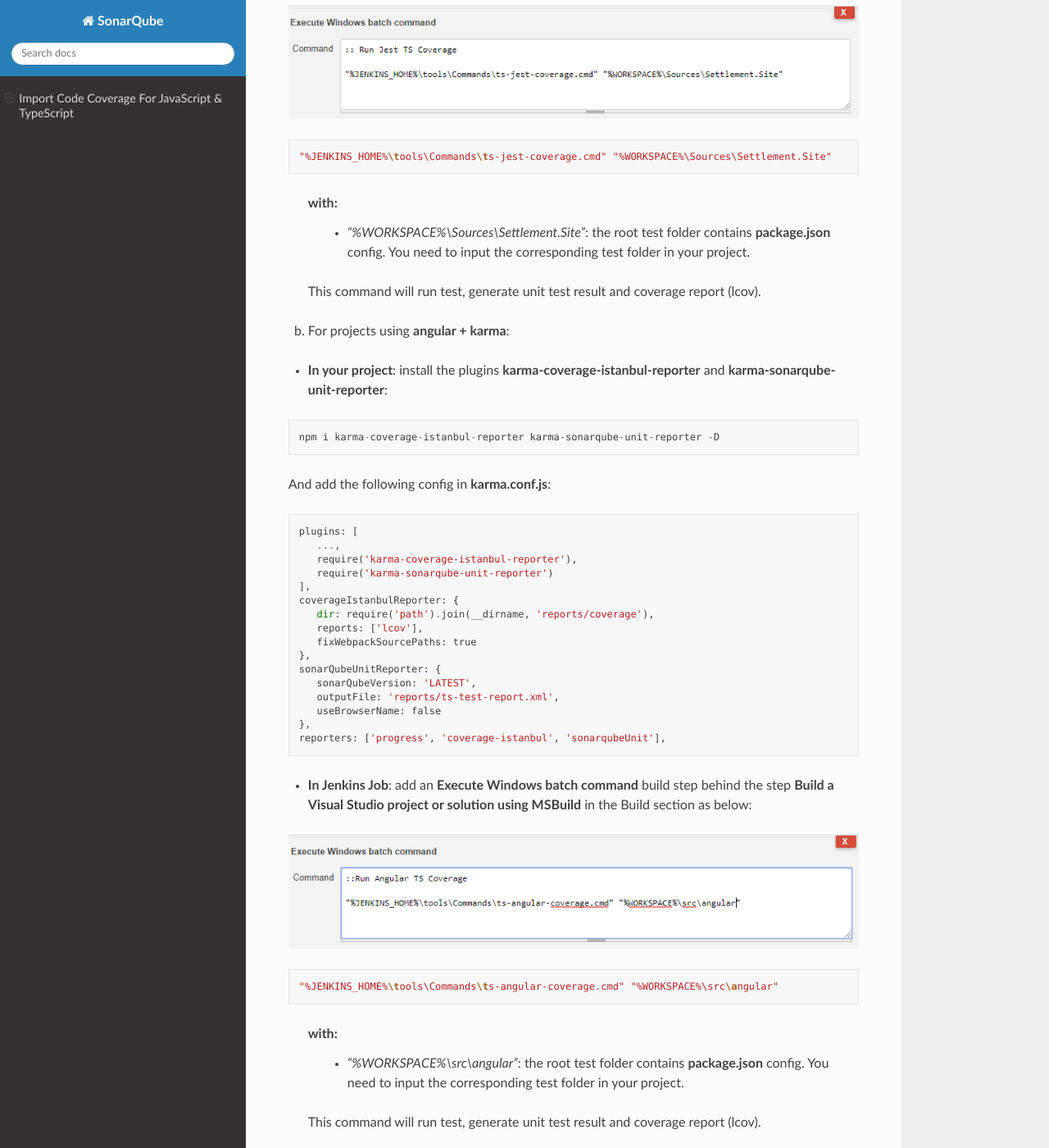
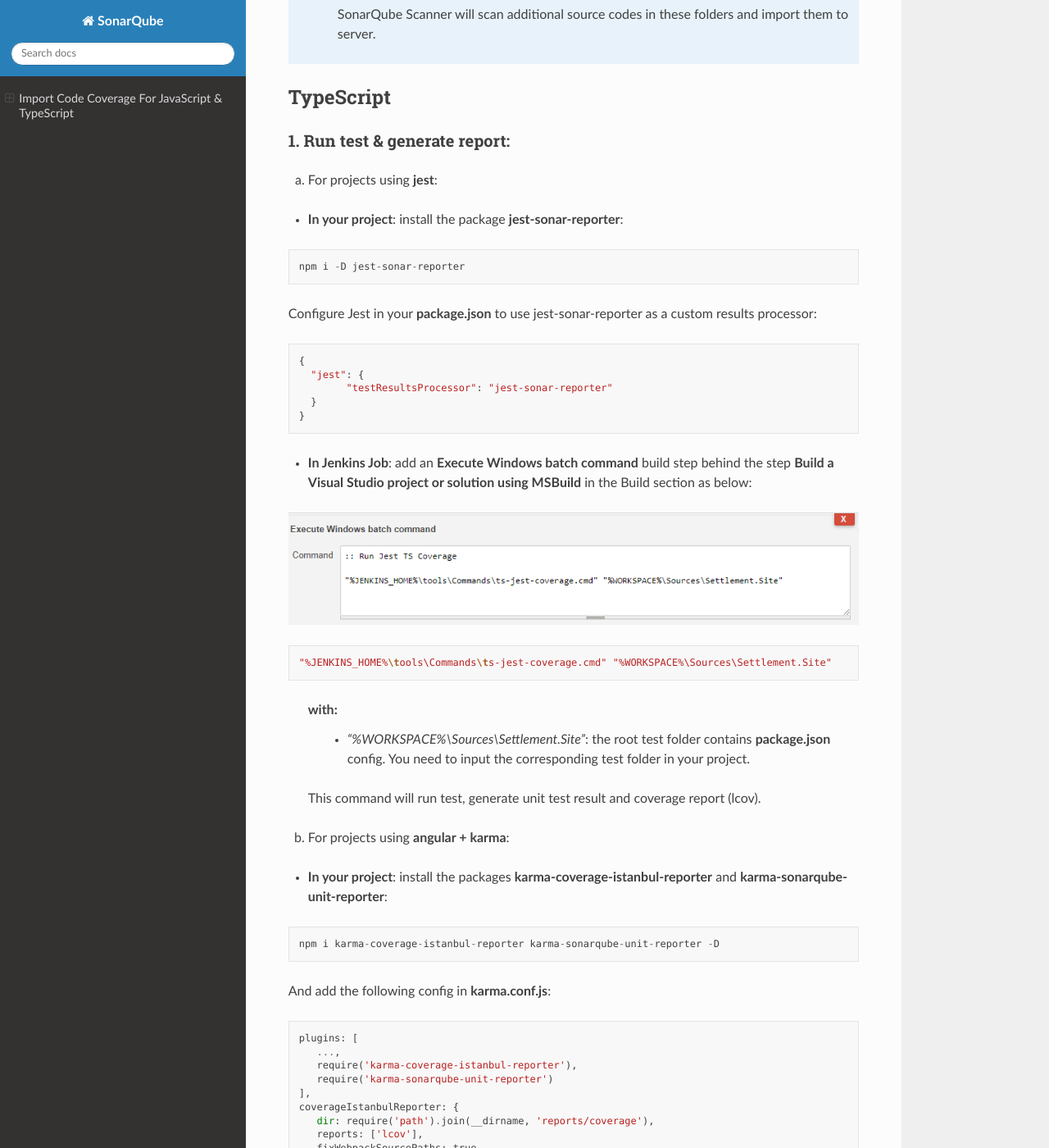
Before and after one commit to starixvn/tools-and-components_SonarQube, a Sphinx documentation site: the page built from docs/index.rst, in a window 1280 px wide and 1400 px high, scrolled down 1879 px. Shown: the whole window at 82% size. Built offline with Sphinx 7.4.7 and the Read the Docs theme 2.0.0, drawn with Linux system fonts in a browser that asks for light colours; some of the changed text lies outside the part shown.

Commit message:
000 - Update docs

```diff
--- a/docs/index.rst
+++ b/docs/index.rst
@@ -15,7 +15,23 @@ JavaScript
 
 a. For projects using **jest**:
 
-	Add an **Execute Windows batch command** build step behind the step **Build a Visual Studio project or solution using MSBuild** in the Build section as below:
+* **In your project**: install the package **jest-sonar-reporter**:
+
+::
+
+	npm i -D jest-sonar-reporter
+
+Configure Jest in your **package.json** to use jest-sonar-reporter as a custom results processor:
+
+::
+
+	{
+	  "jest": {
+		"testResultsProcessor": "jest-sonar-reporter"
+	  }
+	}
+
+* **In Jenkins Job**: add an **Execute Windows batch command** build step behind the step **Build a Visual Studio project or solution using MSBuild** in the Build section as below:
 
 .. image:: _static/js-jest-coverage.png
 
@@ -71,7 +87,23 @@ TypeScript
 
 a. For projects using **jest**:
 
-	Add an **Execute Windows batch command** build step behind the step **Build a Visual Studio project or solution using MSBuild** in the Build section as below:
+* **In your project**: install the package **jest-sonar-reporter**:
+
+::
+
+	npm i -D jest-sonar-reporter
+
+Configure Jest in your **package.json** to use jest-sonar-reporter as a custom results processor:
+
+::
+
+	{
+	  "jest": {
+		"testResultsProcessor": "jest-sonar-reporter"
+	  }
+	}
+
+* **In Jenkins Job**: add an **Execute Windows batch command** build step behind the step **Build a Visual Studio project or solution using MSBuild** in the Build section as below:
 
 .. image:: _static/ts-jest-coverage.png
 
@@ -86,7 +118,7 @@ a. For projects using **jest**:
 
 b. For projects using **angular \+ karma**:
 
-* **In your project**: install the plugins **karma-coverage-istanbul-reporter** and **karma-sonarqube-unit-reporter**:
+* **In your project**: install the packages **karma-coverage-istanbul-reporter** and **karma-sonarqube-unit-reporter**:
 
 ::
 
```
